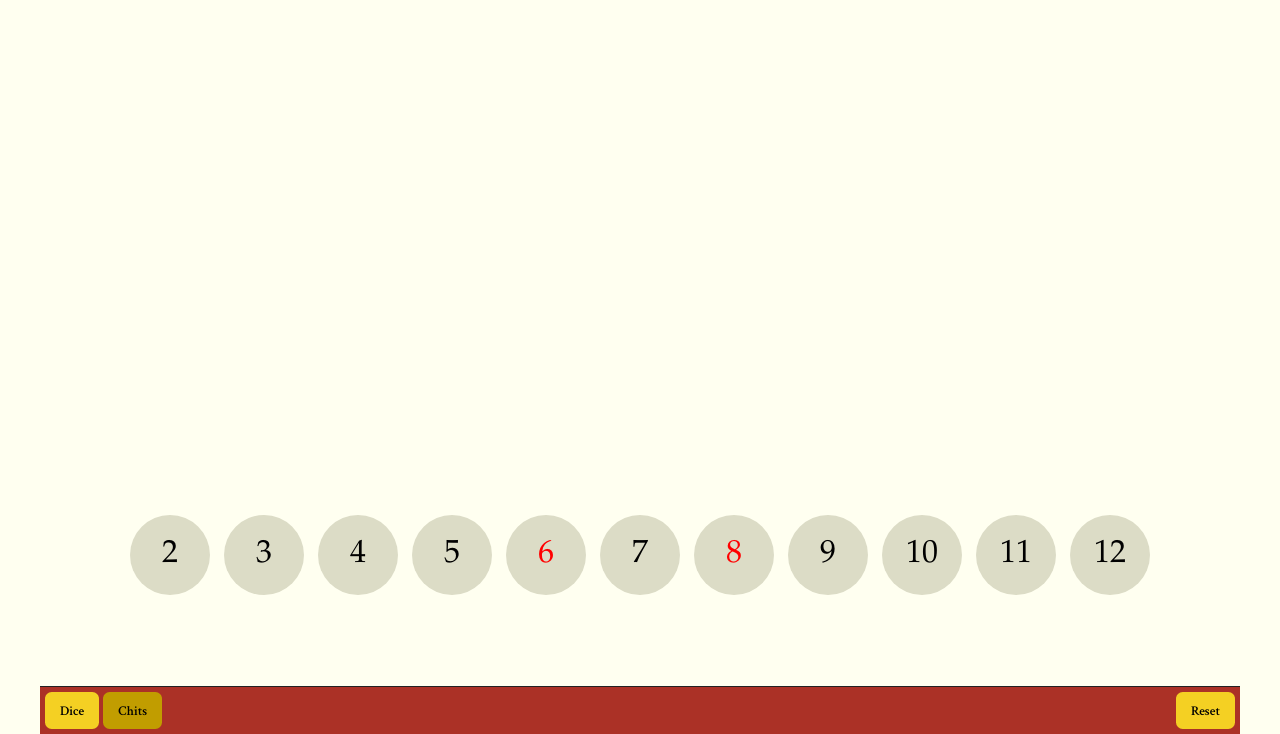
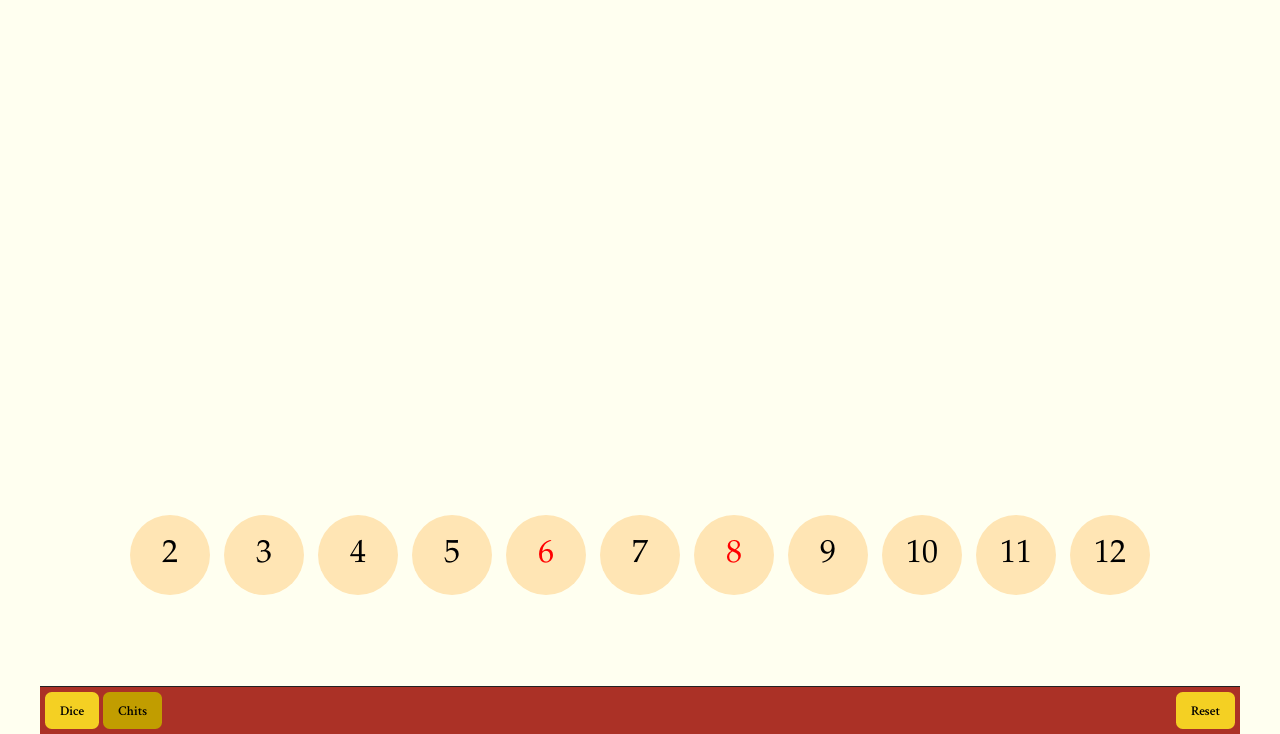
Before and after one commit to psalaets/catally, a website with bundled scripts: page app/index.html in a window 1280 px wide. Both pictures are taken after a click on the button "Chits". Shown: the part 66-800 px from the top of the page. Built offline with nearby package versions, Linux system fonts and the light colour scheme; files whose address does not match are found by name.

Commit message:
change chits to a peach-ish color

```diff
--- a/app/styles/app.css
+++ b/app/styles/app.css
@@ -217,9 +217,8 @@ body {
 }
 
 .chit {
+    font-family: Garamond, serif;
     margin: 0 5px;
-
-    font-family: Garamond, serif;
 
     width: 38px;
     height: 38px;
@@ -227,9 +226,7 @@ body {
     border: 0px;
 
     text-align: center;
-
-    background: #dcdcc6;
-
+    background-color: #ffe5b4;
     overflow: hidden;
 }
 
```
